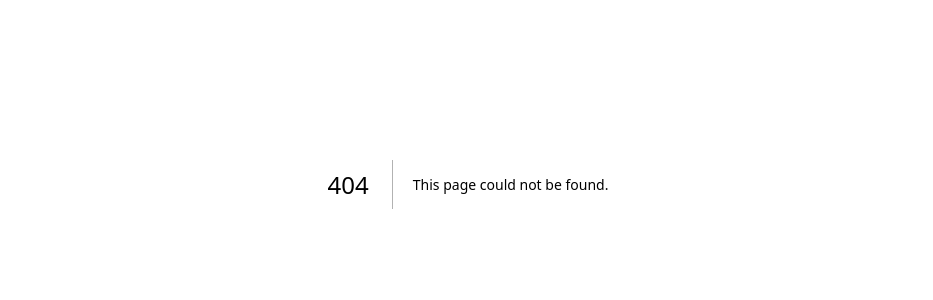
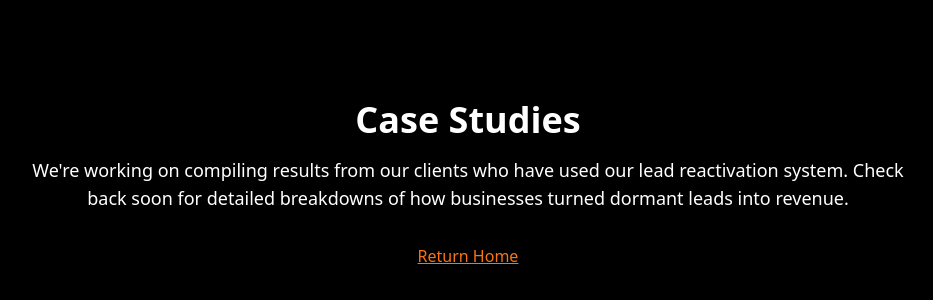
Before and after one commit to MrOrangeUS/orangehat-marketing, a Next.js app: page /case-studies in a window 1280 px wide. Before the commit this address had no page. Shown: the part 216-516 px from the top of the page, without its empty margins (172-1105 px from the left). Built offline with nearby package versions, Linux system fonts and the light colour scheme.

Commit message:
Add case studies page placeholder

```diff
--- /dev/null
+++ b/app/case-studies/page.tsx
@@ -0,0 +1,11 @@
+export default function CaseStudiesPage() {
+  return (
+    <main className="text-white bg-black min-h-screen flex items-center justify-center p-8">
+      <section className="max-w-4xl mx-auto text-center">
+        <h1 className="text-4xl font-bold mb-4">Case Studies</h1>
+        <p className="text-lg mb-8">We're working on compiling results from our clients who have used our lead reactivation system. Check back soon for detailed breakdowns of how businesses turned dormant leads into revenue.</p>
+        <a href="/" className="text-orange-500 underline">Return Home</a>
+      </section>
+    </main>
+  );
+}
```
